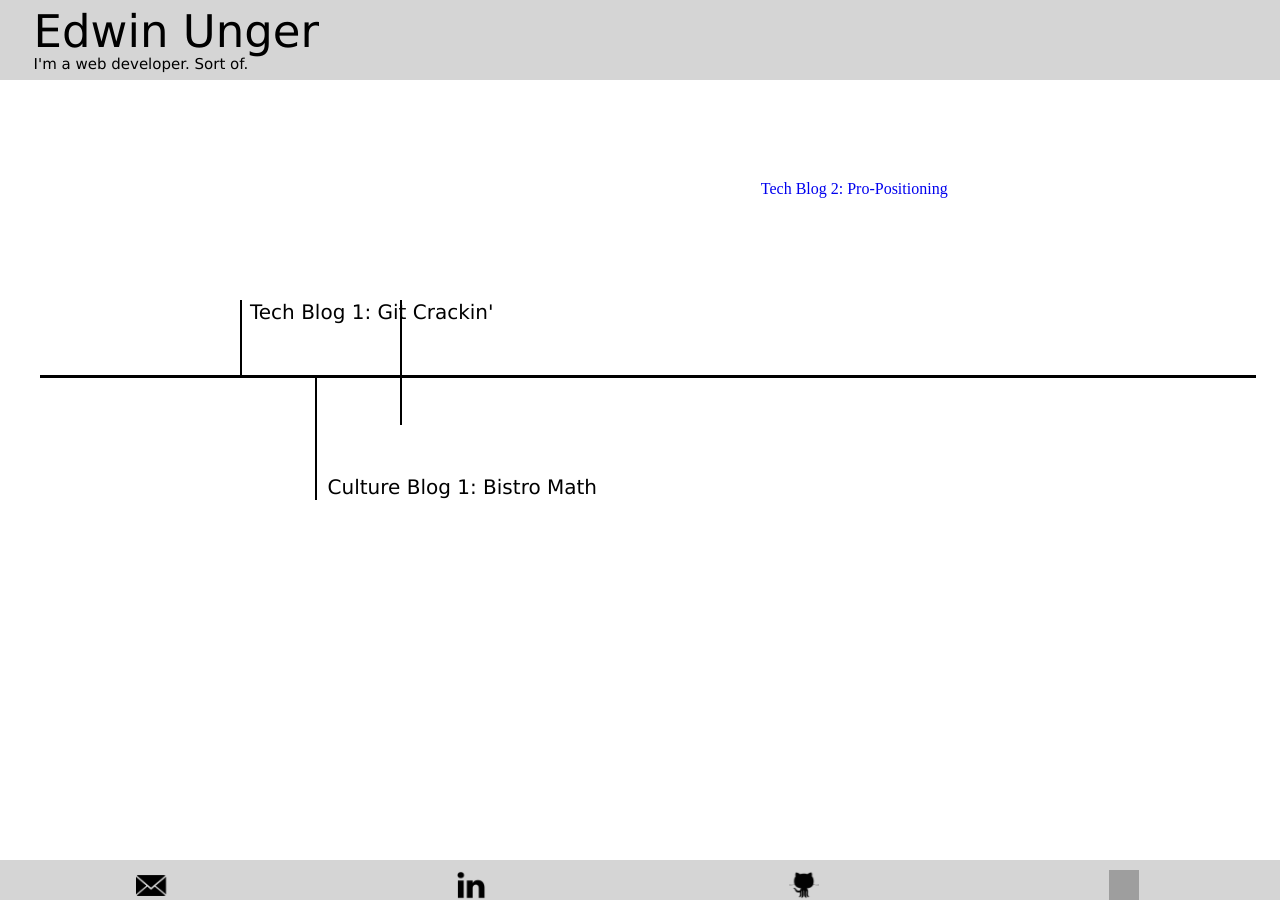
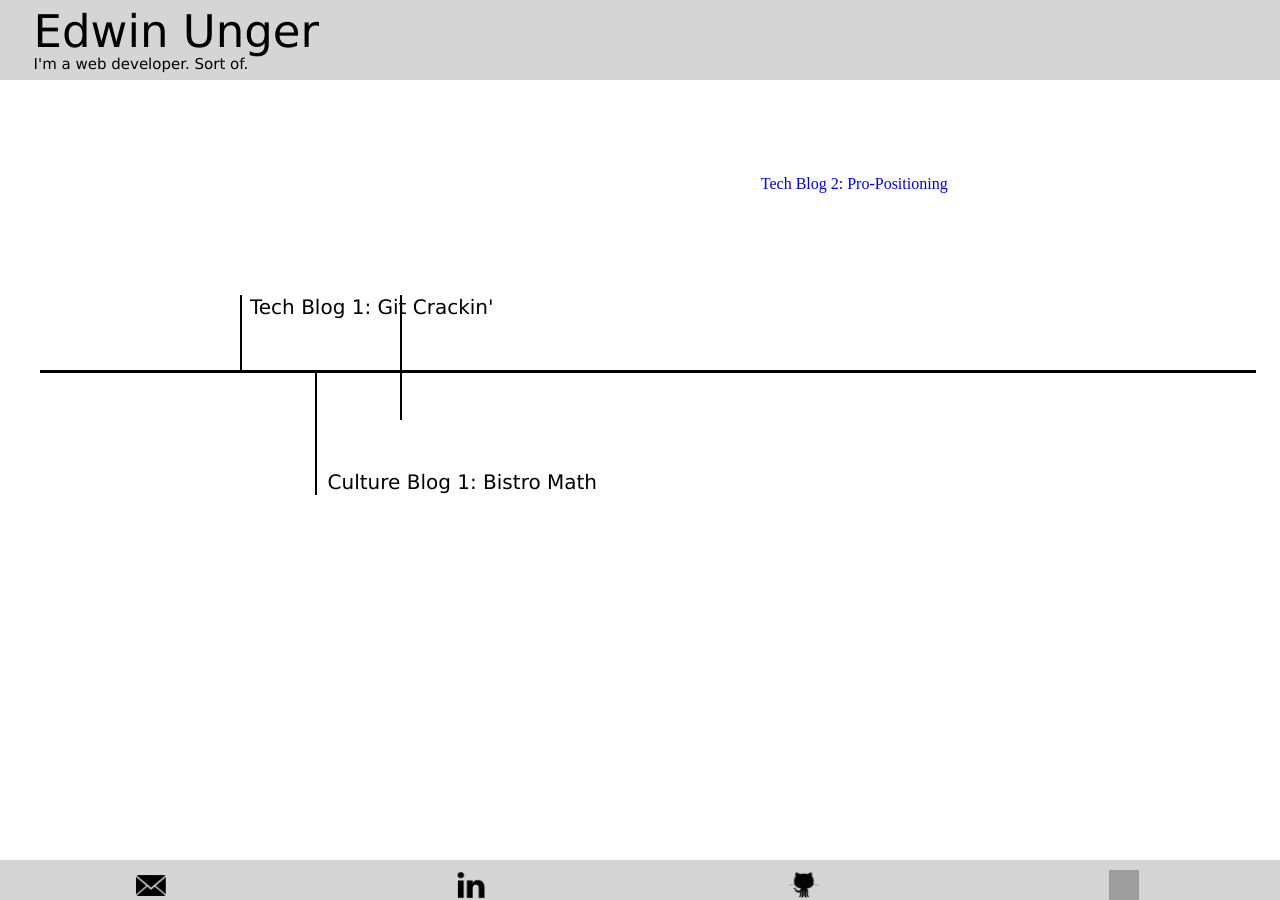
Before and after one commit to edwinunger/edwinunger.github.io, a Jekyll site: the page blog.html, which Jekyll copies as it is, in a window 1280 px wide. Built offline with Jekyll 4.4.1, drawn with Linux system fonts in a browser that asks for light colours; grey boxes are pictures that could not be loaded.

Commit message:
image adjust

```diff
--- a/stylesheets/default.css
+++ b/stylesheets/default.css
@@ -30,7 +30,7 @@ body  {height: 620px;
 main {position: fixed;
       top: 50%;
       left: 50%;
-      margin-top: -275px;
+      margin-top: -280px;
       margin-left: -400px
 
 }
```
